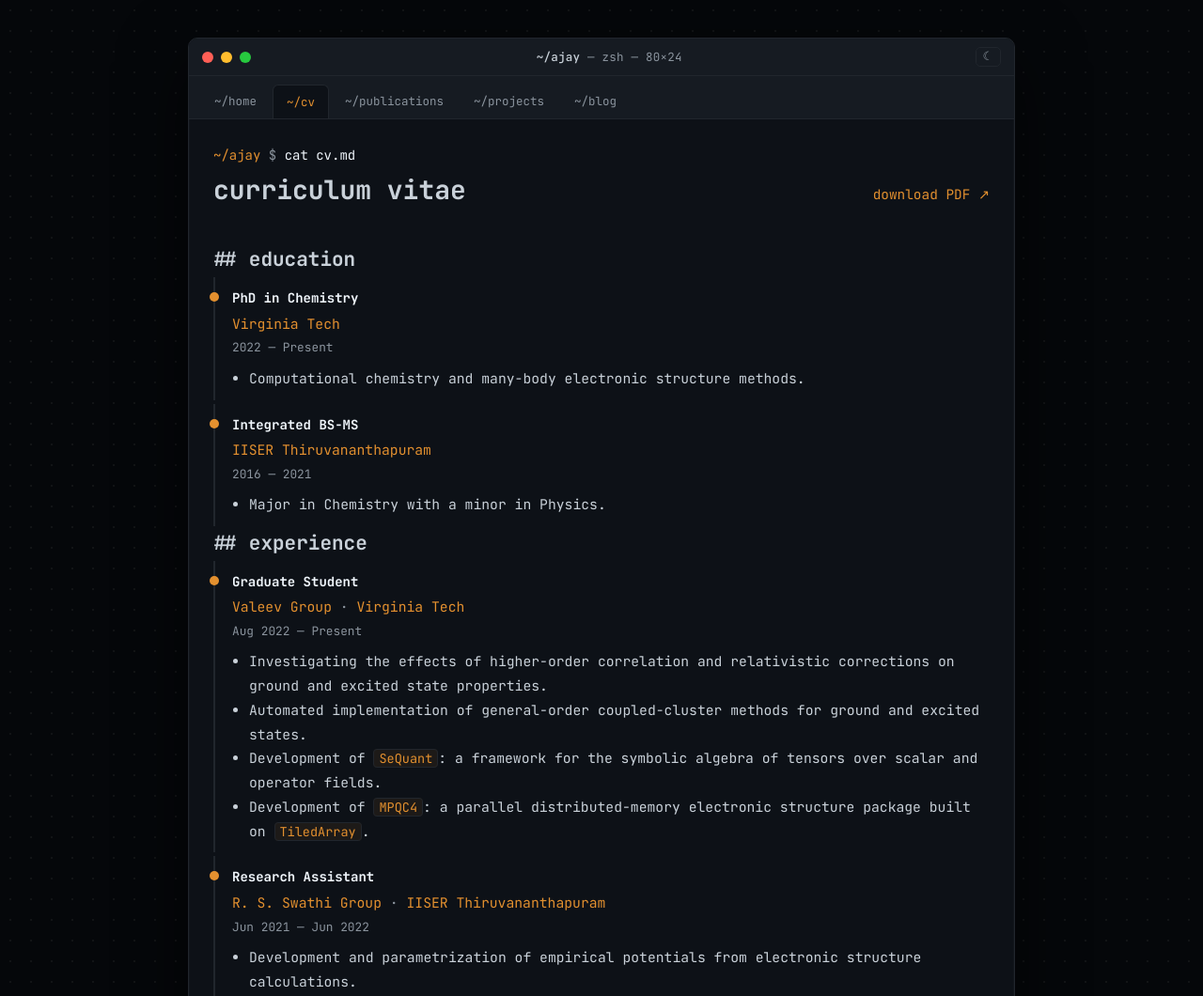
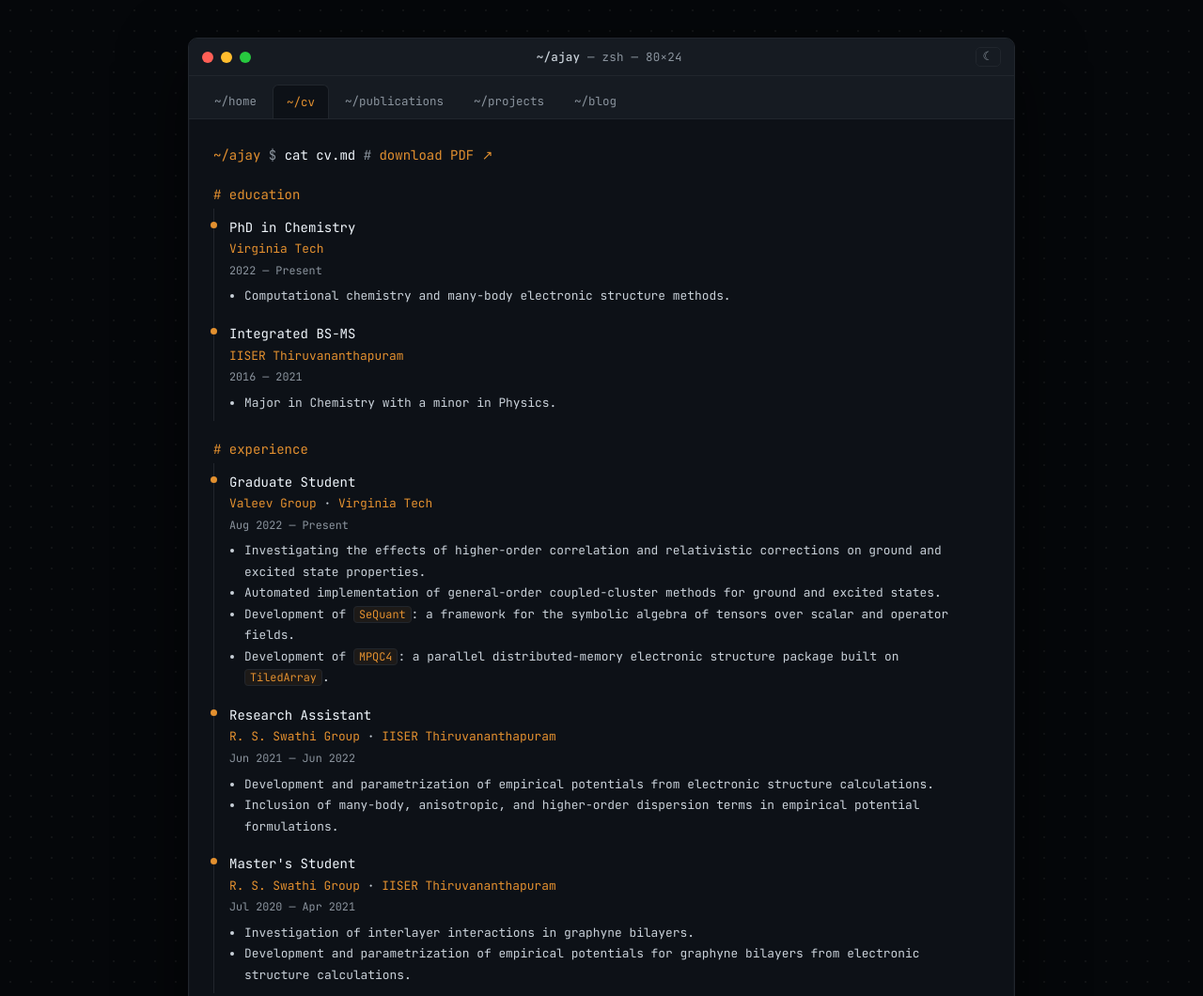
Before and after one commit to ajay-mk/ajay-mk.github.io, an Astro site: page /cv in a window 1280 px wide. Shown: the top 1060 px of the page at 94% size. Built offline with nearby package versions, Linux system fonts and the light colour scheme; Astro itself is replaced by a stand-in of ours.

Commit message:
feat(terminal): cv session

```diff
--- a/src/pages/cv.astro
+++ b/src/pages/cv.astro
@@ -1,6 +1,7 @@
 ---
 import Base from '../layouts/Base.astro';
 import Prompt from '../components/Prompt.astro';
+import { site } from '../config';
 import { getCollection } from 'astro:content';
 
 const order = ['education', 'experience', 'talks', 'skills'];
@@ -11,41 +12,24 @@
 const isSkills = (id: string) => id === 'skills';
 ---
 <Base title="cv">
-  <Prompt cmd="cat cv.md" />
-  <div class="cv-head">
-    <h1 class="page-title">curriculum vitae</h1>
-    <a class="pdf mono" href="/cv/Ajay_CV.pdf">download PDF ↗</a>
-  </div>
+  <p class="ln"><span class="prompt"><span class="u">~/{site.brand}</span> $</span> <span class="cmd">cat cv.md</span> <span class="flag"># </span><a href="/cv/Ajay_CV.pdf">download PDF ↗</a></p>
 
   {sections.map((s) => (
     <section>
-      <h2 class="section-marker">## {s.section}</h2>
+      <p class="yr-head"># {s.section}</p>
       {isSkills(s.section)
-        ? <div class="skills">{s.items.flatMap((i) => i.details ?? []).map((d) => <span class="tag">{d}</span>)}</div>
-        : <div class="timeline">
-            {s.items.map((it) => (
-              <div class="item">
-                <div class="role" set:html={it.role} />
-                {it.org && <div class="org" set:html={it.org} />}
-                {it.when && <div class="when mono">{it.when}</div>}
-                {it.details && <ul>{it.details.map((d) => <li set:html={d} />)}</ul>}
-              </div>
-            ))}
-          </div>}
+        ? <div class="tags">{s.items.flatMap((i) => i.details ?? []).map((d) => <span>{d}</span>)}</div>
+        : s.items.map((it) => (
+            <div class="cv-item">
+              <div class="ro" set:html={it.role} />
+              {it.org && <div class="or" set:html={it.org} />}
+              {it.when && <div class="wn">{it.when}</div>}
+              {it.details && <ul>{it.details.map((d) => <li set:html={d} />)}</ul>}
+            </div>
+          ))}
     </section>
   ))}
+
+  <div class="spacer"></div>
+  <p class="ln"><span class="prompt"><span class="u">~/{site.brand}</span> $</span> <span class="cursor"></span></p>
 </Base>
-
-<style>
-  .cv-head { display: flex; justify-content: space-between; align-items: baseline; gap: 16px; }
-  .cv-head .page-title { margin-bottom: 32px; }
-  .pdf { font-size: 0.9rem; white-space: nowrap; }
-  .skills { display: flex; gap: 8px; flex-wrap: wrap; }
-  .timeline { display: flex; flex-direction: column; gap: 4px; }
-  .item { border-left: 2px solid var(--border); padding: 10px 0 10px 18px; position: relative; }
-  .item::before { content: ''; position: absolute; left: -6px; top: 16px; width: 10px; height: 10px; border-radius: 50%; background: var(--accent); }
-  .role { color: var(--text-strong); font-weight: 600; }
-  .org { color: var(--text-muted); font-size: 0.92rem; margin-top: 2px; }
-  .when { color: var(--text-muted); font-size: 0.8rem; margin-top: 2px; }
-  .item ul { margin: 8px 0 0 18px; color: var(--text); font-size: 0.92rem; }
-</style>
```
